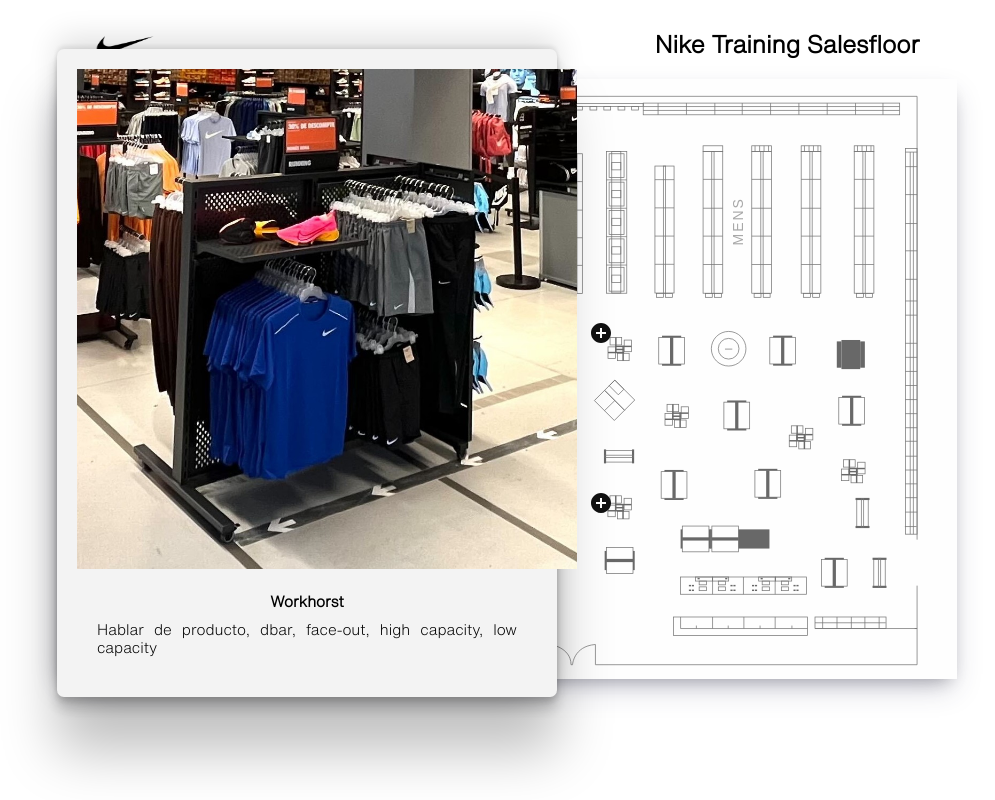
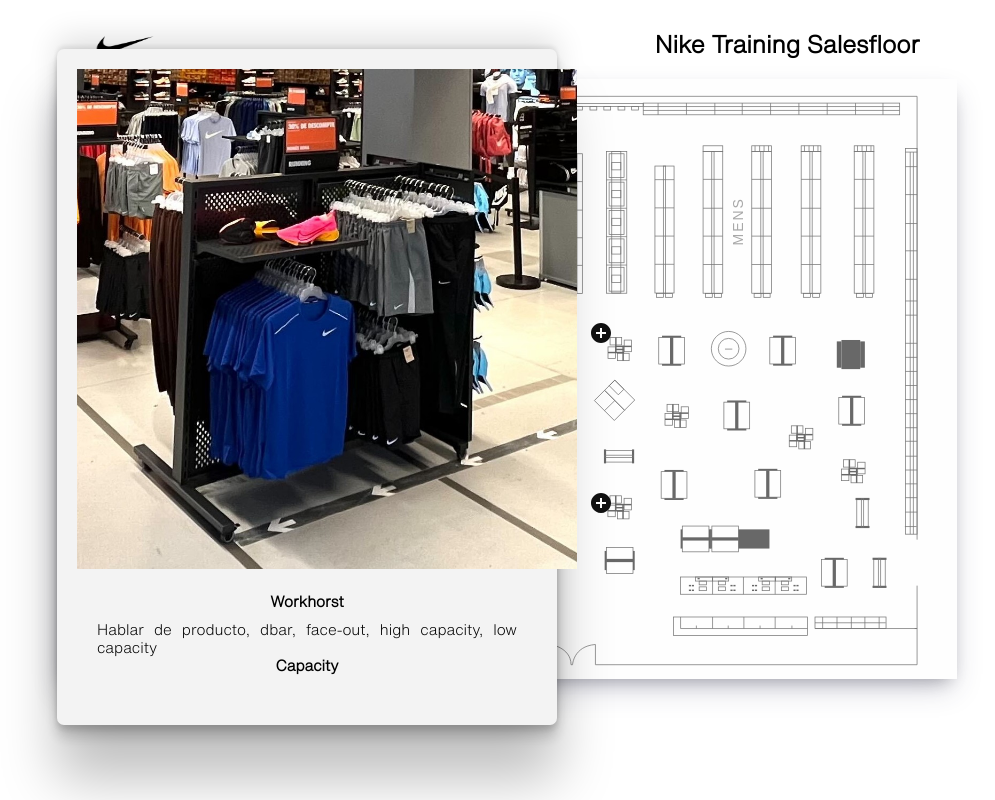
Before and after one commit to Munios12/nike_for_athletes, a Next.js app: page / in a window 1280 px wide. Both pictures are taken after a click on the button 734 px from the left and 503 px from the top of the page. Shown: the whole page, without its empty margins (133-1128 px from the left). Built offline with nearby package versions, Linux system fonts and the light colour scheme.

Commit message:
Solving navbar module

```diff
--- a/src/components/map/Map.tsx
+++ b/src/components/map/Map.tsx
@@ -89,17 +89,23 @@
           data={BUTTONS_DATA[1]}
           className={buttonClassWH}
           img={workhorstIMG}
-        />
+        >
+          <h5>Capacity</h5>
+        </InfoCard>
         <InfoCard
           data={BUTTONS_DATA[2]}
           className={buttonClassSing}
           img={single}
-        />
+        >
+          <h5>Capacity</h5>
+        </InfoCard>
         <InfoCard
           data={BUTTONS_DATA[3]}
           className={buttonClassMannequin}
           img={mannequin}
-        />
+        >
+          <h5>Capacity</h5>
+        </InfoCard>
       </div>
     </main>
   );
--- a/src/components/navbar/NavBar.tsx
+++ b/src/components/navbar/NavBar.tsx
@@ -1,6 +1,6 @@
 import Image from "next/image";
 import React from "react";
-import styles from "./navBar.module.css";
+import styles from "./NavBar.module.css";
 import nikeLogo from "../../../public/swooshLogo.png";
 
 export const NavBar = () => {
```
